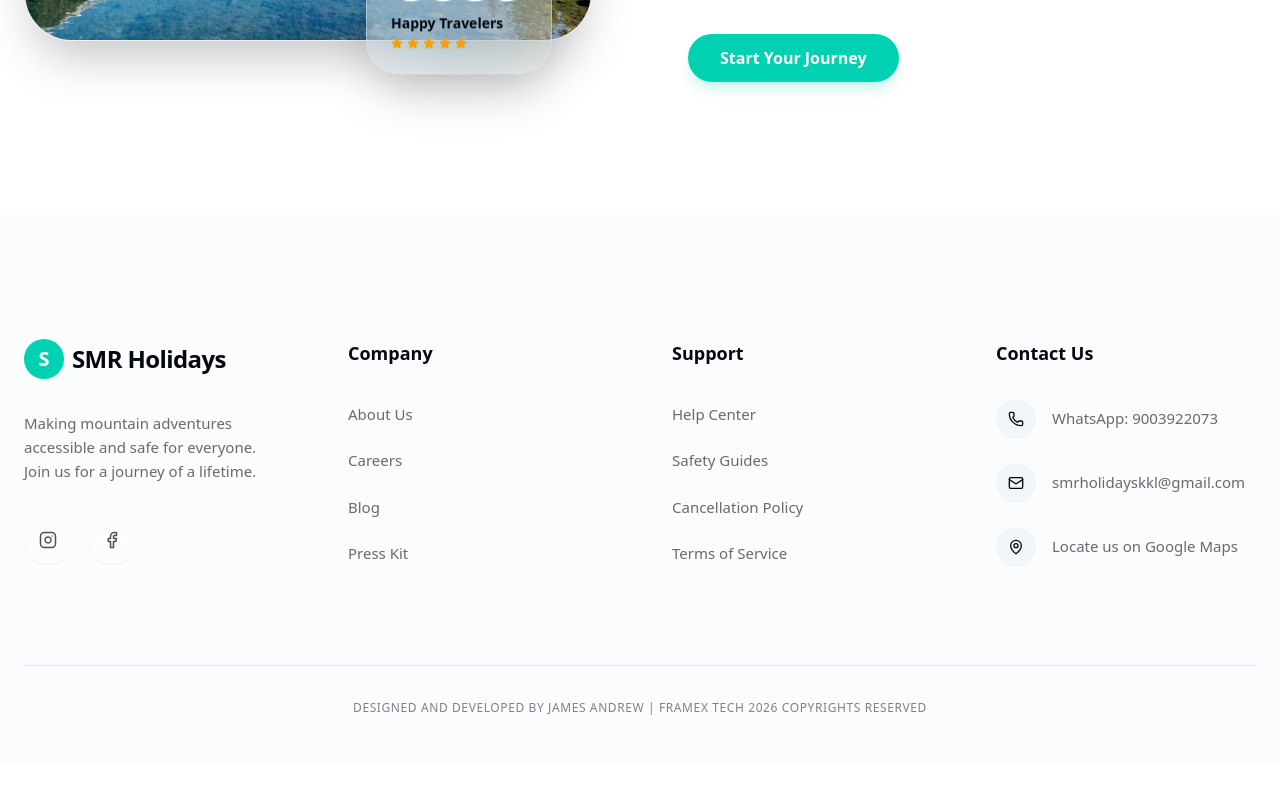
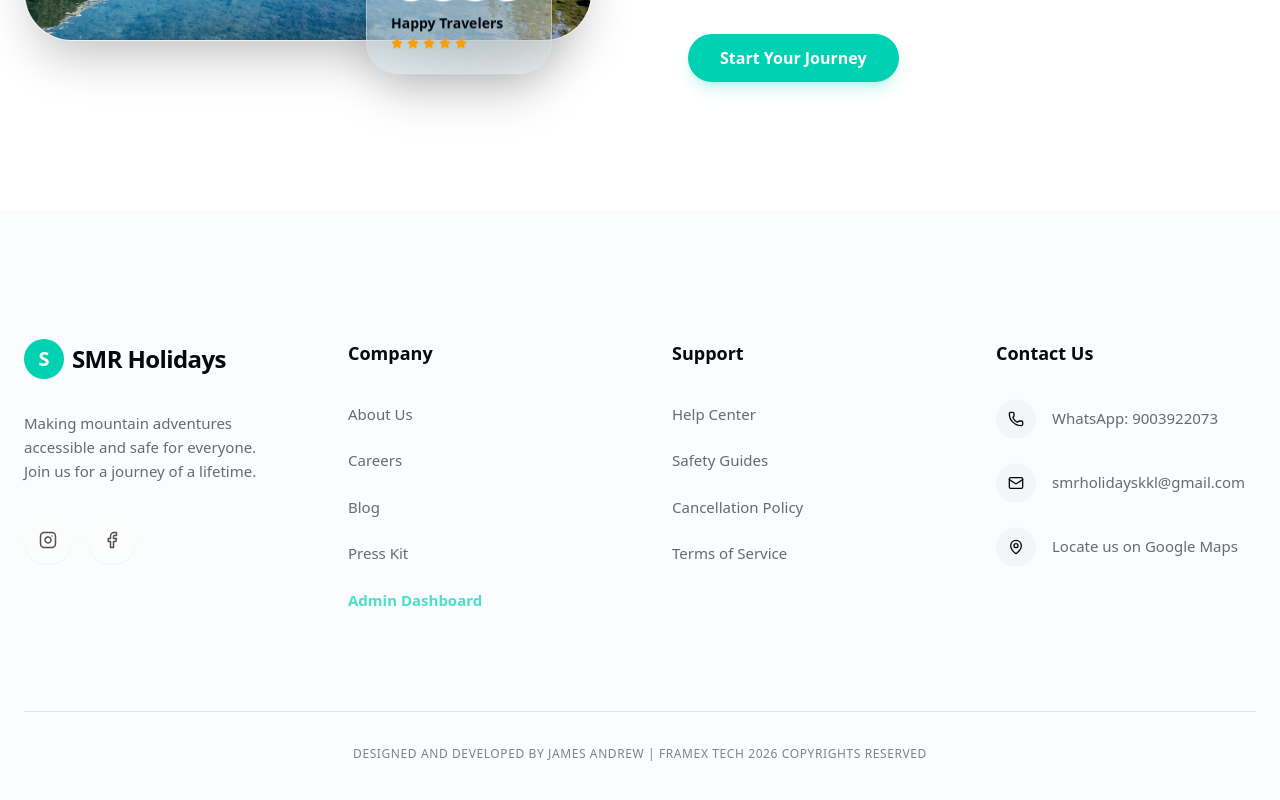
Before and after one commit to framextechfarm/touristwebsite, a Next.js app in the folder frontend/: page / in a window 1280 px wide. Shown: the part 2361-3161 px from the top of the page. Before the commit the page ends 3126 px from the top, so only its background shows below. Built offline with nearby package versions, Linux system fonts and the light colour scheme; no server answers.

Commit message:
feat: add admin dashboard link to footer

```diff
--- a/frontend/src/components/Footer.tsx
+++ b/frontend/src/components/Footer.tsx
@@ -33,6 +33,7 @@ export function Footer() {
               <li><Link href="#" className="hover:text-primary transition-colors inline-block py-1">Careers</Link></li>
               <li><Link href="#" className="hover:text-primary transition-colors inline-block py-1">Blog</Link></li>
               <li><Link href="#" className="hover:text-primary transition-colors inline-block py-1">Press Kit</Link></li>
+              <li><Link href="/admin/images" className="hover:text-primary transition-colors inline-block py-1 text-primary/70 font-bold">Admin Dashboard</Link></li>
             </ul>
           </div>
 
```
